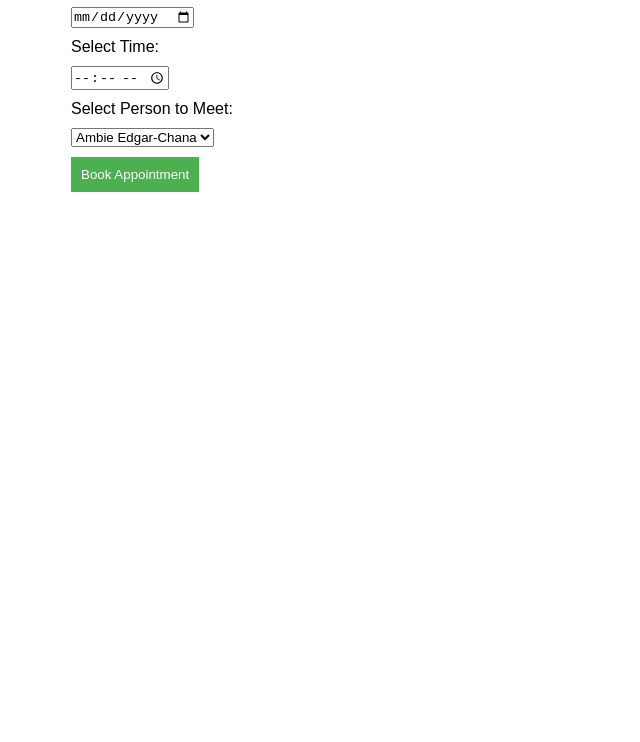
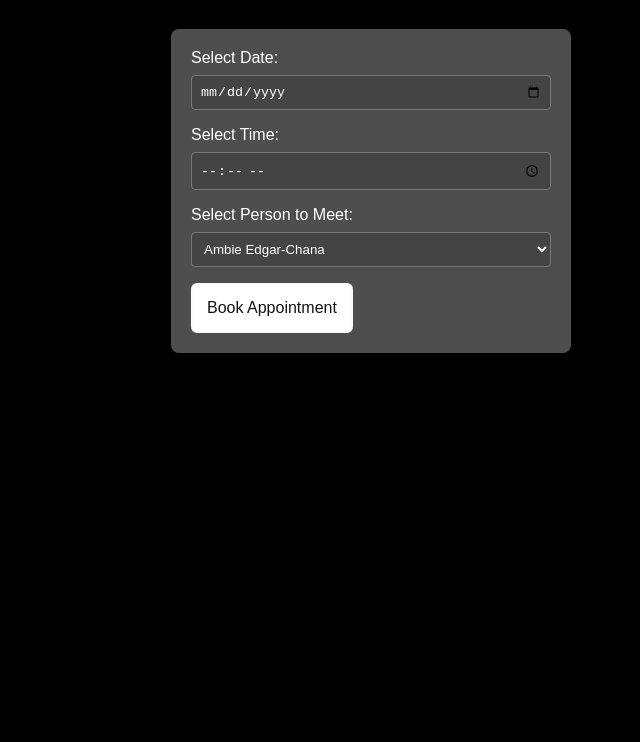
Before and after one commit to MunaRaii/Alchemists_LawFirm_FP, a plain HTML site: page book.html in a window 1280 px wide. Shown: the part 58-800 px from the top of the page, without its empty margins (269-909 px from the left). Drawn offline with Linux system fonts and the light colour scheme.

Commit message:
js file modified in book.css

```diff
--- a/css/book.css
+++ b/css/book.css
@@ -1,34 +1,59 @@
 *{
+        margin: 0;
+        padding: 0;
+        box-sizing: border-box;
+    }
+
+body {
+    font-family: Arial, sans-serif;
     margin: 0;
     padding: 0;
+    background-color: #000;
+    color: #fff;
+}
+form {
+    max-width: 400px;
+    margin: 50px auto;
+    padding: 20px;
     box-sizing: border-box;
+    background-color: #4d4e4d;
+    border-radius: 8px;
+    box-shadow: 0 0 10px rgba(0, 0, 0, 0.5);
 }
+label {
+    display: block;
+    margin-bottom: 8px;
+}
+input, select {
+    width: 100%;
+    padding: 8px;
+    margin-bottom: 16px;
+    box-sizing: border-box;
+    background-color: #444;
+    color: #fff;
+    border: 1px solid #777;
+    border-radius: 4px;
+}
+input:focus, select:focus {
+    outline: none;
+    border-color: #fff;
+}
+button {
+    background-color: #fff;
+      border: 2px solid #fafafa;
+    color:#131313;
+    padding: 14px;
+     border-radius: 6px;
+    cursor: pointer;
+    font-size: 16px;
+    transition: background-color 0.3s ease;
+  }
+  button:hover{
+      background-color: black;
+      color: #e9e8e8;
 
-body {
-    font-family: 'Arial', sans-serif;
-}
+  }
 
-h1 {
-    text-align: center;
-}
-
-form {
-    max-width: 600px;
-    margin: 0 auto;
-}
-
-label, input, select, button {
-    display: block;
-    margin-bottom: 10px;
-}
-
-button {
-    background-color: #4CAF50;
-    color: white;
-    padding: 10px;
-    border: none;
-    cursor: pointer;
-}
 
 /* Responsive styles for tablet */
 @media only screen and (max-width: 768px) {
```
